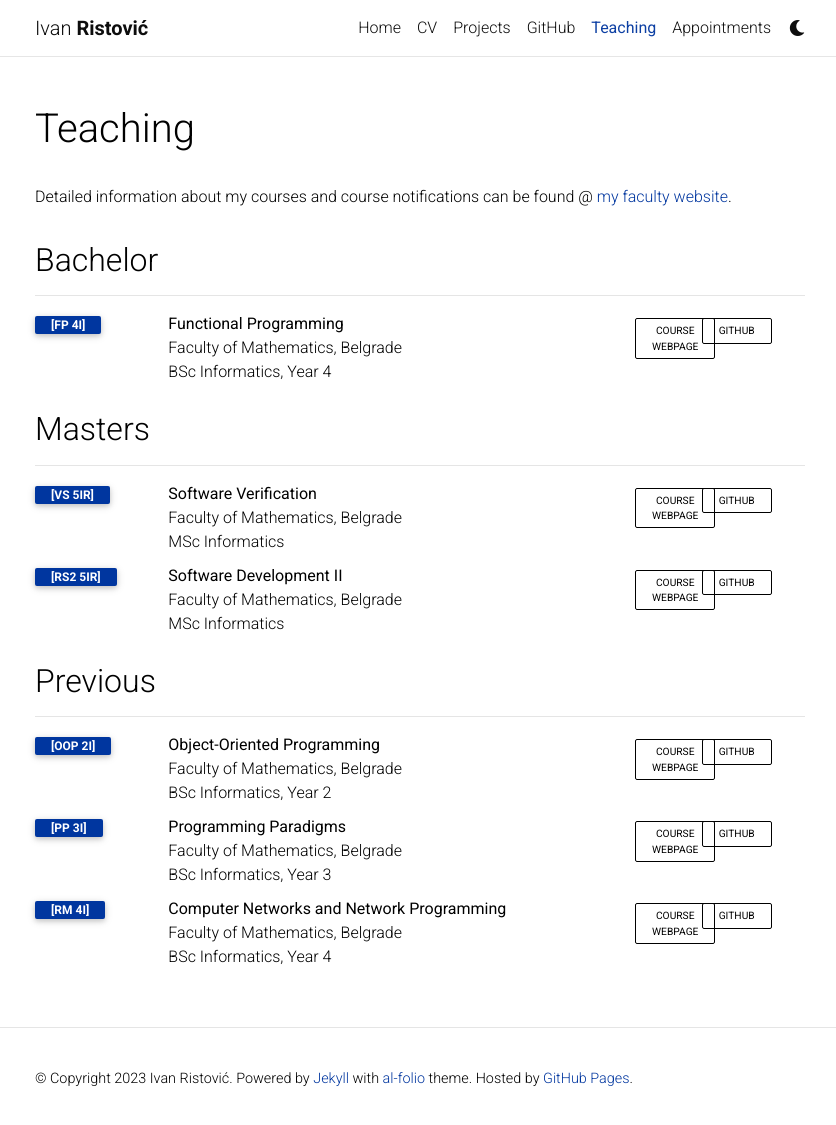
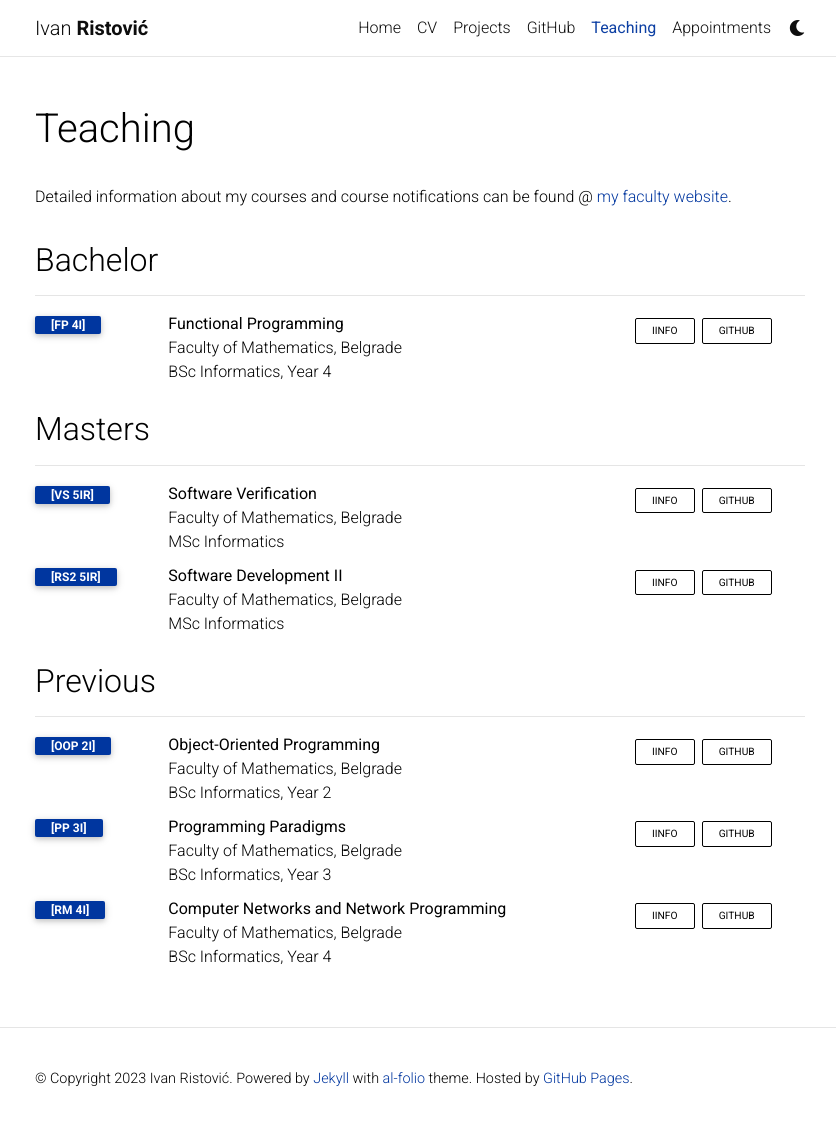
Before and after one commit to ivan-ristovic/ivan-ristovic.github.io, a Jekyll site: the page built from _pages/teaching.md, in a window 1280 px wide and 1130 px high. Shown: the top 1125 px of the window, without its empty margins (220-1056 px from the left). Built offline with Jekyll 4.4.1, drawn with Linux system fonts in a browser that asks for light colours; comment, search, counter and statistics services are not loaded; a style sheet for code colours, icons or effects is not loaded.

Commit message:
Minor fixes

```diff
--- a/_config.yml
+++ b/_config.yml
@@ -121,9 +121,9 @@ bing_site_verification:  # out your bing-site-verification ID (Bing Webmaster)
 # Blog
 # -----------------------------------------------------------------------------
 
-blog_name: Course notifications # blog_name will be displayed in your blog page
+blog_name: Blog # blog_name will be displayed in your blog page
 blog_nav_title:    # your blog must have a title for it to be displayed in the nav bar
-blog_description: Faculty course notifications
+blog_description: My blog
 permalink: /posts/:year/:title/
 
 # Pagination
--- a/_includes/courses.html
+++ b/_includes/courses.html
@@ -11,7 +11,7 @@
       <div id="{{ course.tag }}" class="col-sm-1">
           <div class="links">
             {% if course.redirect -%}
-            <a class="abstract btn btn-sm z-depth-0" role="button" href="{{ course.redirect }}">Course webpage</a>
+            <a class="abstract btn btn-sm z-depth-0" role="button" href="{{ course.redirect }}">iInfo</a>
             {%- else -%}
             <a class="abstract btn btn-sm z-depth-0" role="button" href="{{ course.url | relative_url }}">Info</a>
             {%- endif %}
```
